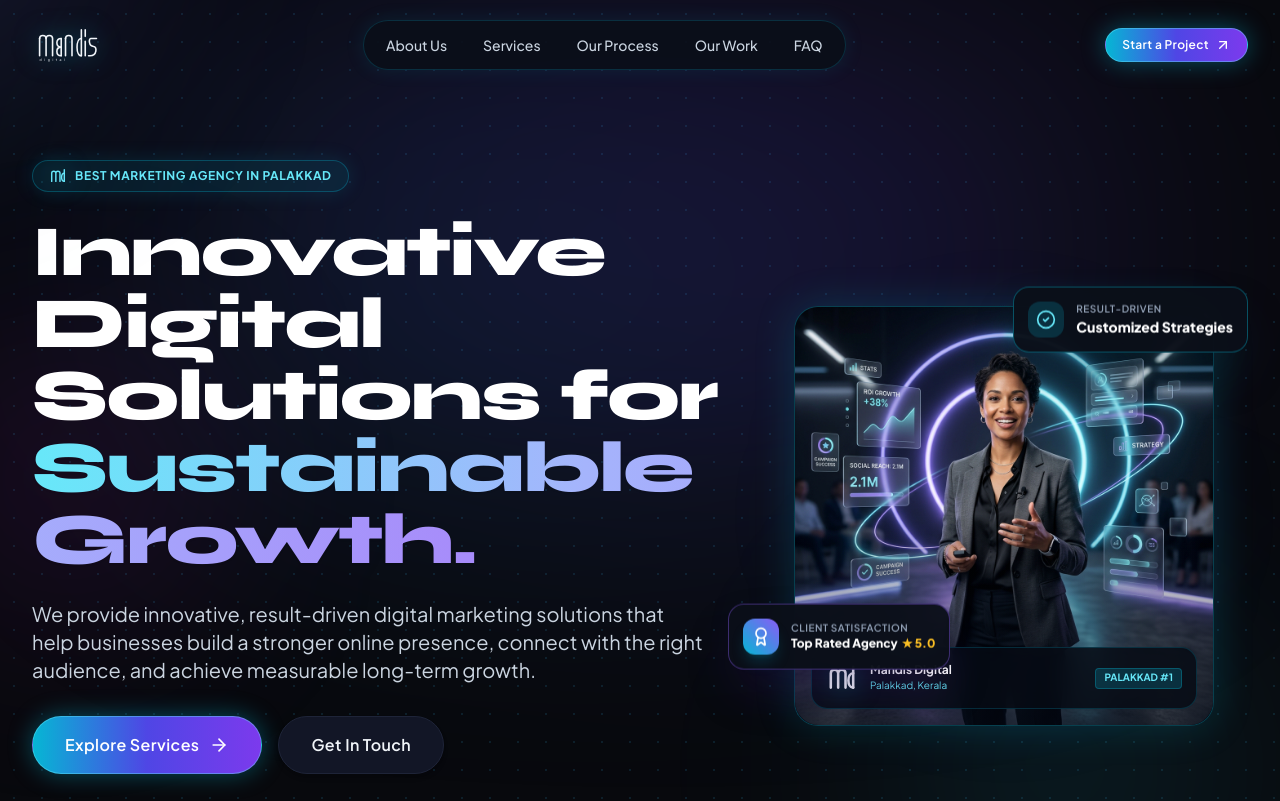
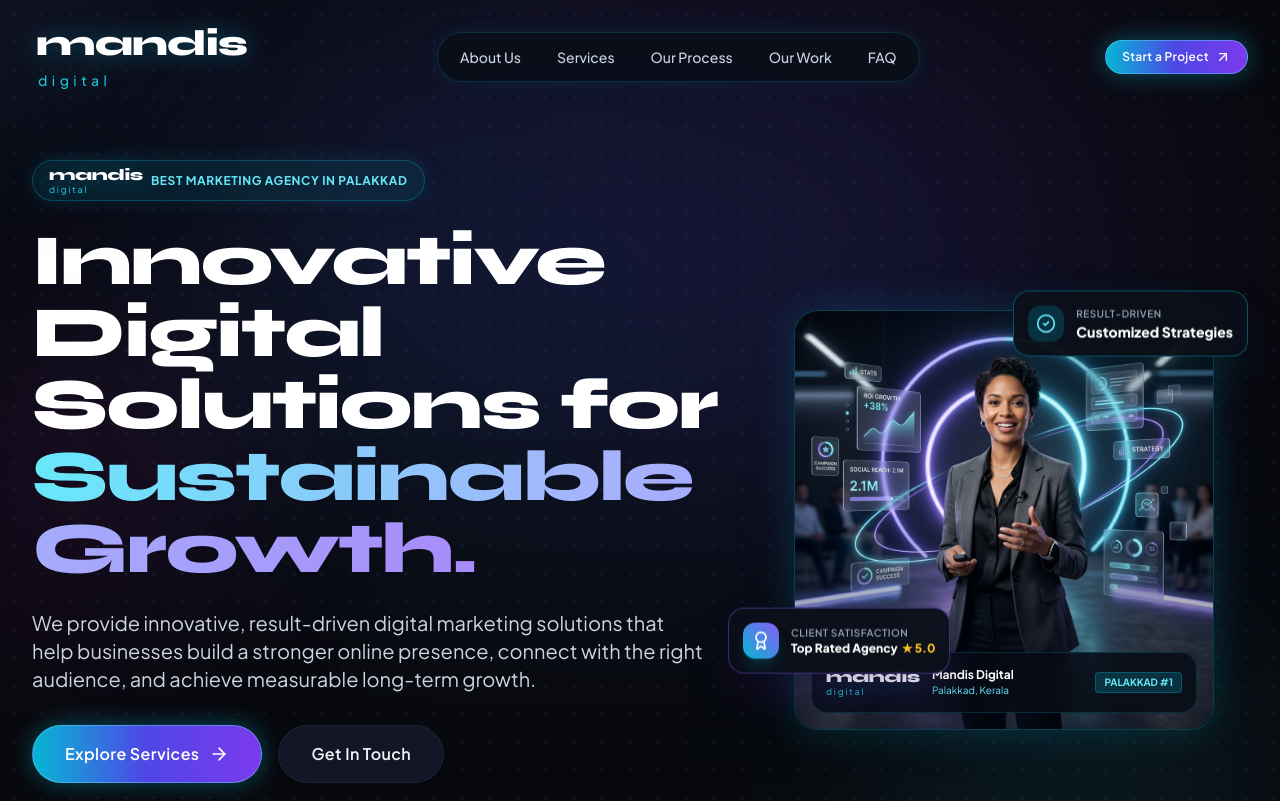
Before and after one commit to muhzinbasheer/MandisDigital-Agency, a React (Vite) app: page / in a window 1280 px wide. Shown: the top 801 px of the page. Built offline with nearby package versions, Linux system fonts and the light colour scheme.

Commit message:
feat: replace logo graphic with clean typography (tall bold white mandis + lowercase digital)

```diff
--- a/src/components/common/MandisLogo.tsx
+++ b/src/components/common/MandisLogo.tsx
@@ -1,6 +1,6 @@
 import React from 'react';
 
-interface MandisLogoProps extends React.SVGProps<SVGSVGElement> {
+interface MandisLogoProps extends React.HTMLAttributes<HTMLDivElement> {
   size?: number | string;
   height?: number | string;
   className?: string;
@@ -10,96 +10,40 @@
 }
 
 export const MandisLogo: React.FC<MandisLogoProps> = ({
-  size = 48,
+  size,
   height,
   className = '',
   variant = 'full',
-  glow = false,
+  glow = true,
   color = 'currentColor',
   ...props
 }) => {
-  const glowStyle = glow ? 'drop-shadow-[0_0_12px_rgba(6,182,212,0.5)]' : '';
+  const glowStyle = glow ? 'drop-shadow-[0_0_12px_rgba(6,182,212,0.4)]' : '';
 
-  // 1. Icon Mark / Badge Variant (for small headers, chips)
   if (variant === 'mark' || variant === 'badge') {
-    const markSize = typeof size === 'number' ? size : 32;
     return (
-      <svg
-        width={markSize}
-        height={height || markSize}
-        viewBox="0 0 100 100"
-        fill="none"
-        xmlns="http://www.w3.org/2000/svg"
-        className={`${className} ${glowStyle} shrink-0`}
-        {...props}
-      >
-        <g stroke={color} strokeWidth="8" strokeLinecap="round" strokeLinejoin="round" fill="none">
-          <path d="M 15 80 V 35 C 15 20 38 20 38 35 V 80 M 38 35 C 38 20 61 20 61 35 V 80" />
-          <path d="M 85 80 V 15" />
-          <path d="M 85 35 C 65 35 65 80 85 80" />
-        </g>
-      </svg>
+      <div className={`inline-flex flex-col leading-none select-none ${glowStyle} ${className}`} {...props}>
+        <span className="font-display font-black text-white text-base tracking-tight leading-none lowercase">
+          mandis
+        </span>
+        <span className="font-sans font-normal text-cyan-400 text-[9px] tracking-[0.2em] leading-none lowercase mt-0.5">
+          digital
+        </span>
+      </div>
     );
   }
 
-  // 2. Full Standard Mandis Digital Logotype (matching provided logo image 2 exactly)
-  const logoHeight = height || (typeof size === 'number' ? size : 48);
-  // ViewBox: 0 0 440 250 -> Aspect Ratio ~ 1.76 : 1
-  const logoWidth = typeof logoHeight === 'number' ? logoHeight * 1.76 : 'auto';
+  return (
+    <div className={`inline-flex flex-col leading-none select-none ${glowStyle} ${className}`} {...props}>
+      {/* Main Text: "mandis" written in a tall, bold, white, sans-serif font */}
+      <span className="font-display font-black text-white text-3xl sm:text-4xl tracking-tight leading-none lowercase">
+        mandis
+      </span>
 
-  return (
-    <svg
-      width={logoWidth}
-      height={logoHeight}
-      viewBox="0 0 440 250"
-      fill="none"
-      xmlns="http://www.w3.org/2000/svg"
-      className={`${className} ${glowStyle} shrink-0 transition-all duration-300`}
-      {...props}
-    >
-      {/*
-        LOGOTYPE: mandis
-        Exact vector reproduction matching Mandis Digital brand image 2
-      */}
-      <g stroke={color} strokeWidth="11" strokeLinecap="round" strokeLinejoin="round" fill="none">
-        {/* 'm' */}
-        <path d="M 25 80 V 200" />
-        <path d="M 25 80 C 25 52 70 52 70 80 V 200" />
-        <path d="M 70 80 C 70 52 115 52 115 80 V 200" />
-
-        {/* 'a' - double loop / rounded curve matching exact image 2 */}
-        <path d="M 175 80 V 200" />
-        <path d="M 175 80 C 135 80 135 140 175 140 C 135 140 135 200 175 200" />
-
-        {/* 'n' */}
-        <path d="M 205 80 V 200" />
-        <path d="M 205 80 C 205 52 250 52 250 80 V 200" />
-
-        {/* 'd' - ascender stem at x=315 */}
-        <path d="M 315 20 V 200" />
-        <path d="M 315 80 C 275 80 275 200 315 200" />
-
-        {/* 'i' - x-height stem and tall bar dot aligned at ascender height y=20 */}
-        <path d="M 342 100 V 200" />
-        <path d="M 342 20 V 65" />
-
-        {/* 's' - stylized tall letter s */}
-        <path d="M 420 80 H 380 C 365 80 365 135 400 135 C 425 135 425 200 375 200 H 365" />
-      </g>
-
-      {/* SUBTITLE: d i g i t a l (No marketing solutions tagline below) */}
-      <g fill={color}>
-        <text
-          x="25"
-          y="238"
-          fontFamily="'Inter', 'Montserrat', system-ui, -apple-system, sans-serif"
-          fontWeight="400"
-          fontSize="24"
-          letterSpacing="18"
-        >
-          digital
-        </text>
-      </g>
-    </svg>
+      {/* Sub-text: "digital" appearing in simpler lowercase lettering */}
+      <span className="font-sans font-medium text-cyan-400 text-xs sm:text-sm tracking-[0.32em] leading-none lowercase mt-1.5 pl-0.5 opacity-90">
+        digital
+      </span>
+    </div>
   );
 };
```
Also changed, not shown: public/mandis-logo.svg.
